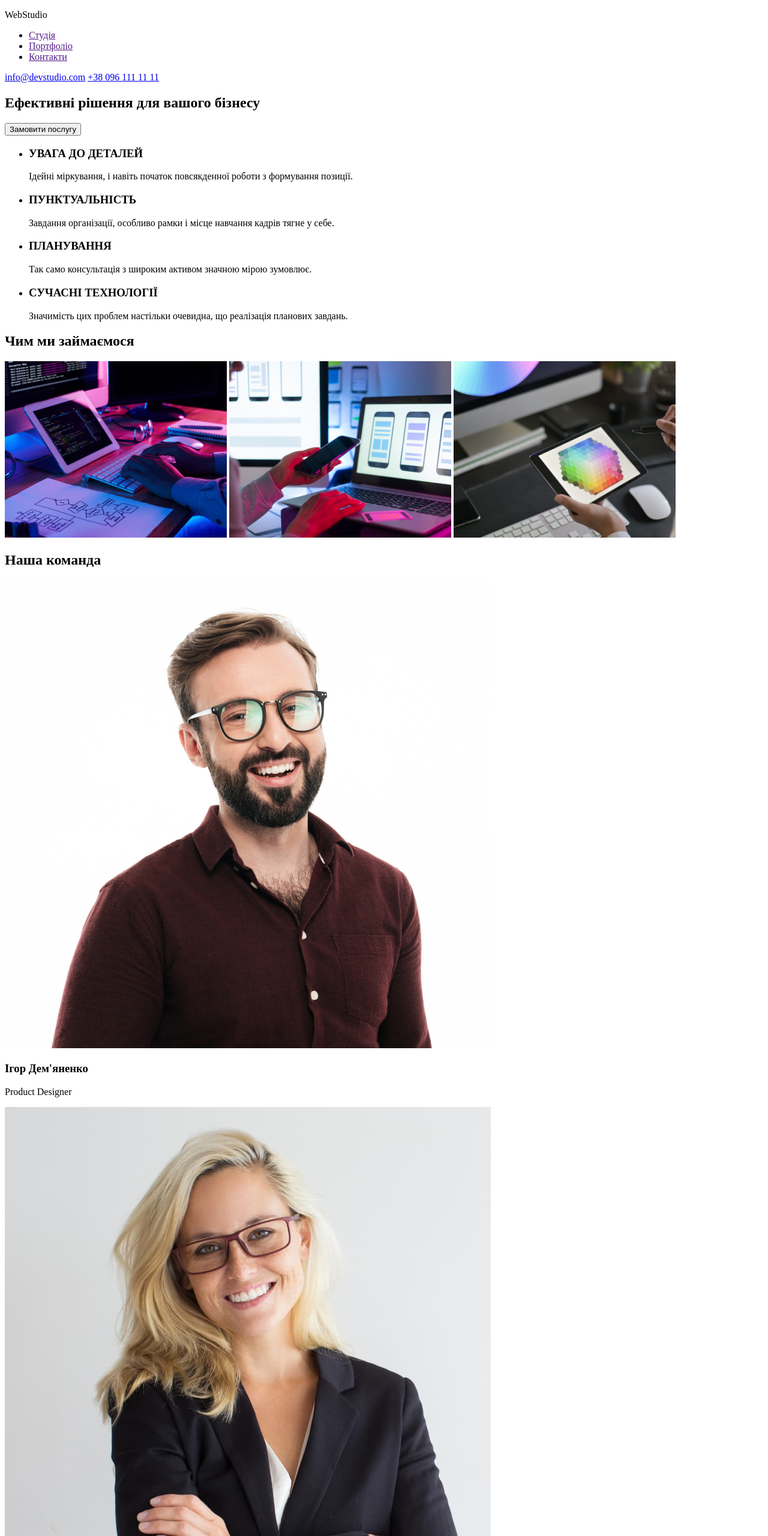
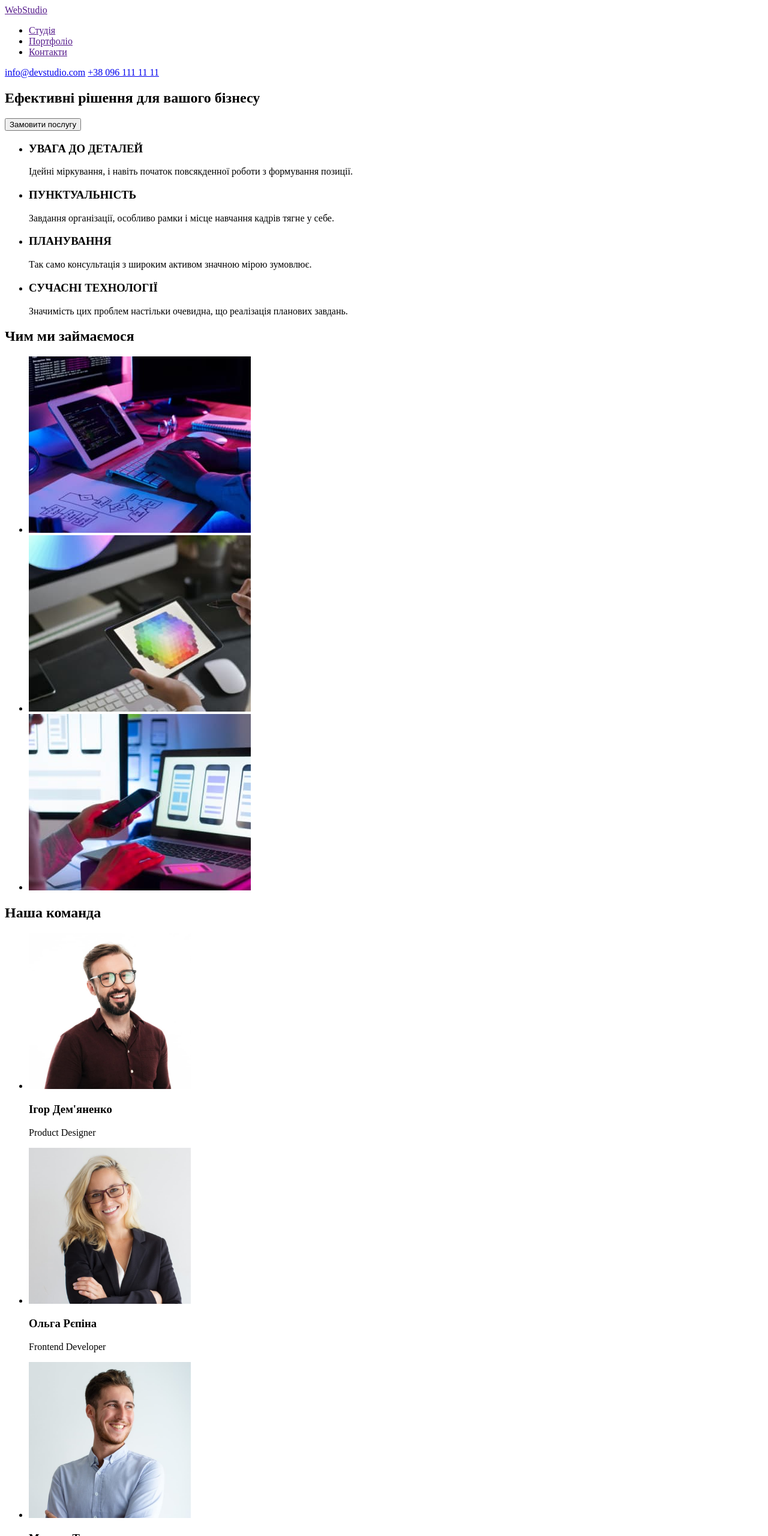
Before and after one commit to bogdanzilinets/goit-markup-hw-01, a plain HTML site: page index.html in a window 1280 px wide. Shown: the top 2560 px of the page at 60% size. Drawn offline with Linux system fonts and the light colour scheme.

Commit message:
Changes №1

```diff
--- a/index.html
+++ b/index.html
@@ -11,7 +11,7 @@
 
     <header>
         <!-- logo -->
-        <p>WebStudio</p>
+        <a href="">WebStudio</a>
         <nav>
             <ul>
                 <li><a href="">Студія</a> </li>
@@ -51,35 +51,54 @@
 
         <section>
             <h2>Чим ми займаємося</h2>
-            <img src="./img/box 1.png" alt="креслення">
-            <img src="./img/img.png" alt="гама кольорів">
-            <img src="./img/img(1).png" alt="пульт">
+            <ul>
+                <li>
+                    <img src="./img/box 1.jpg" alt="креслення" width="370" height="294">
+                </li>
+                <li>
+                    <img src="./img/rainbow.jpg" alt="гама кольорів" width="370" height="294">
+                </li>
+                <li>
+                    <img src="./img/pult.jpg" alt="пульт" width="370" height="294">
+                </li>
+            </ul>
         </section>
 
         <h2>Наша команда</h2>
-            <img src="./img/img.jpg " alt="Ігор Дем'яненко">
+        <ul>
+            <li>
+                <img src="./img/glass-brown.jpg" alt="Ігор Дем'яненко" width="270" height="260">
                 <h3>Ігор Дем'яненко</h3>
                 <p>Product Designer</p>
-            </img>
-            <img src="./img/img(1).jpg" alt="Ольга Рєпіна">
+                </img>
+            </li>
+            <li>
+                <img src="./img/girl.jpg" alt="Ольга Рєпіна" width="270" height="260">
                 <h3>Ольга Рєпіна</h3>
                 <p>Frontend Developer</p>
-            </img>
-            <img src="./img/img(2).jpg" alt="Микола Тарасов">
+                </img>
+            </li>
+            <li>
+                <img src="./img/man.jpg" alt="Микола Тарасов" width="270" height="260">
                 <h3>Микола Тарасов</h3>
                 <p>Marketing</p>
-            </img>
-            <img src="./img/img(3).jpg" alt="Михайло Єрмаков">
+                </img>
+            </li>
+            <li>
+                <img src="./img/glass-black.jpg" alt="Михайло Єрмаков" width="270" height="260">
                 <h3>Михайло Єрмаков</h3>
                 <p>UI Designer</p>
-            </img>
+                </img>
+            </li>
+        </ul>
+
 
 
     </main>
 
     <footer>
         <!-- logo -->
-        <p>WebStudio</p>
+        <a href="">WebStudio</a>
 
         <address>
             <a href="https://goo.gl/maps/4ht6zRTBkP7BmseZ8" target="_blank" rel="noopener noreferrer nofolow">м. Київ, пр-т Лесі Українки, 26</a>
```
Also changed, not shown: img/box 1.jpg (added), img/box 1.png (deleted), img/girl.jpg (renamed from img/img(1).jpg), img/glass-black.jpg (renamed from img/img(3).jpg), img/glass-brown.jpg (renamed from img/img(4).jpg), img/img(1).png (deleted), img/img.jpg (deleted), img/img.png (deleted), img/man.jpg (renamed from img/img(2).jpg), img/pult.jpg (added), img/rainbow.jpg (added).
